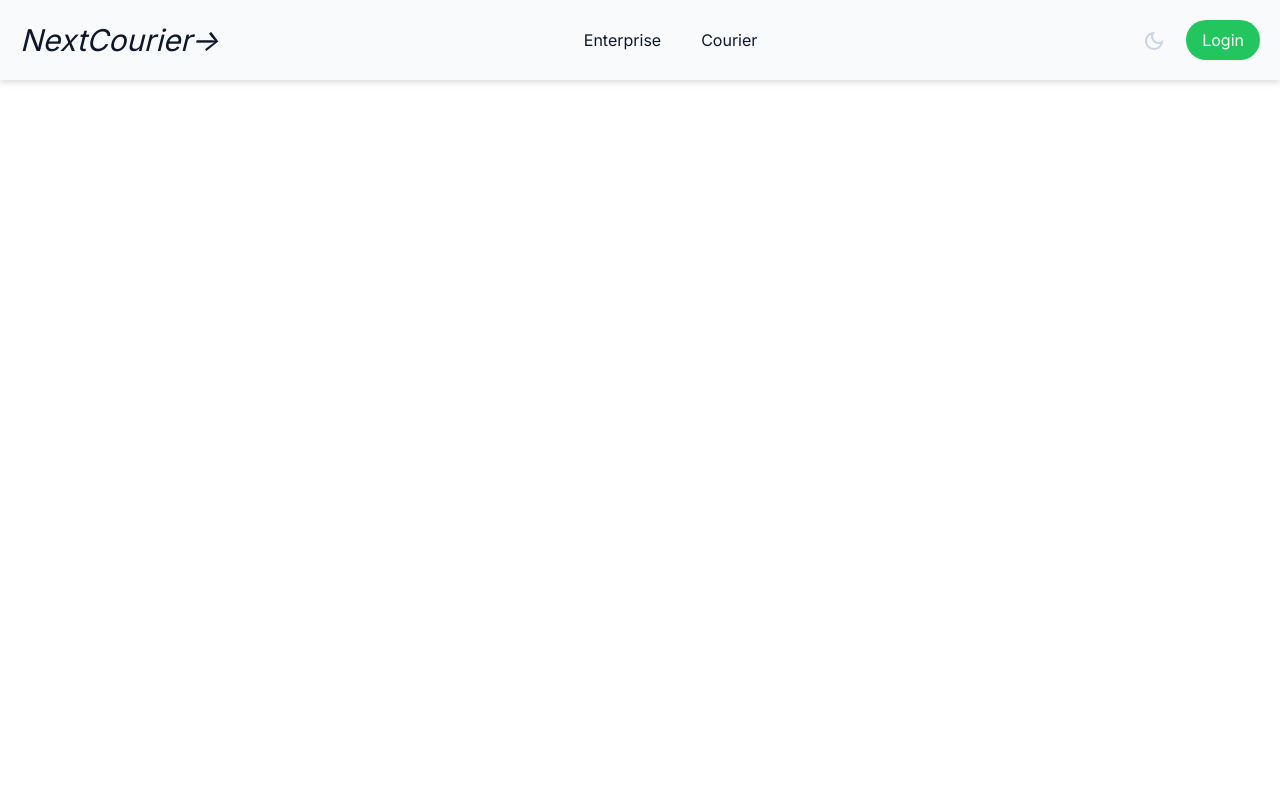
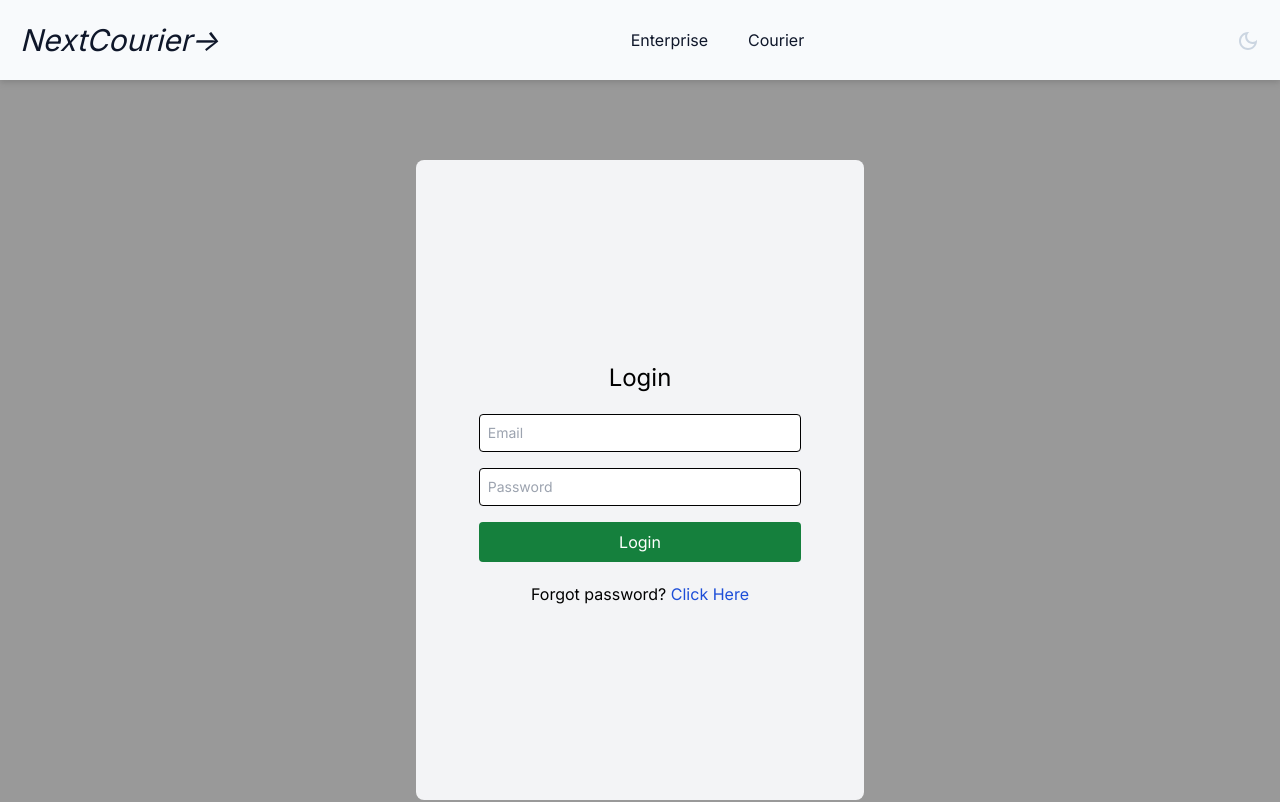
Before and after one commit to sayem499/Courier-NextJs-App, a Next.js app in the folder frontend/courier-next-app/: page /admin in a window 1280 px wide. Shown: the top 802 px of the page. Built offline with nearby package versions, Linux system fonts and the light colour scheme.

Commit message:
Created admin login page and added login functionalities, also added check token restrictions for admins.

```diff
--- a/frontend/courier-next-app/app/admin/page.tsx
+++ b/frontend/courier-next-app/app/admin/page.tsx
@@ -1,9 +1,61 @@
-import React from 'react'
+"use client"
+import React, { useEffect, useState } from 'react';
+import { useAppSelector, useAppDispatch } from "../hooks";
+import { useRouter } from 'next/navigation';
+import { useLoginAdminMutation } from "@/redux/admin/adminApiSlice";
+import { setAdminData } from "@/redux/admin/adminSlice";
+import { toast } from 'react-toastify';
+
 
 const Admin = () => {
+  const [admin_email, setEmail] = useState('');
+  const [admin_password, setPassword] = useState('');
+  const [loginAdmin, {isSuccess}] = useLoginAdminMutation();
+  const dispatch = useAppDispatch();
+  const router = useRouter();
+
+  const loginHndler = async (event: React.MouseEvent<HTMLButtonElement>) => {
+    event.preventDefault();
+
+    try{
+      const res = await loginAdmin({admin_email, admin_password}).unwrap();
+      dispatch(setAdminData({...res}));
+      if(isSuccess){
+        router.push('admin/dashboard');
+      }
+    }catch(err: any){
+      toast.error(err?.data?.message || err.error);
+    }
+  }
+
   return (
-    <div className='h-[100%] w-[100%] '></div>
+    <div className="flex flex-col items-center justify-center h-[100%] w-[100%] bg-black/[0.4]" >
+      <div className="flex flex-col rounded-lg justify-center items-center h-[80%] w-[35%] dark:bg-slate-600 bg-gray-100">
+
+        <form className=" flex flex-col justify-center items-center w-[90%] h-[90%]">
+          <span className='sm:mt-2 sm: mb-3 text-2xl text-black dark:text-white'>Login</span>
+
+          <input value={admin_email} onChange={e => { setEmail(e.target.value) }}
+            className='text-black text-sm m-2 p-2 w-4/5 rounded border-black border'
+            placeholder='Email'
+            type='email' name='admin_email'></input>
+
+          <input value={admin_password} onChange={e => { setPassword(e.target.value) }}
+            className='text-black text-sm m-2 p-2 w-4/5 rounded border-black border'
+            placeholder='Password'
+            type='password' name='admin_password'></input>
+
+          <button onClick={(e) => loginHndler(e)} className="bg-green-700 mt-2 ml-2 mr-2 mb-5 w-4/5
+                hover:bg-green-500 text-white  py-2 px-4 rounded">
+            Login
+          </button>
+          <span>Forgot password? <a href='' className="text-blue-700 dark:text-blue-400 hover:text-blue-500 ">Click Here</a></span>
+        </form>
+      </div>
+    </div>
   )
+
+
 }
 
 export default Admin
--- a/frontend/courier-next-app/app/home/page.tsx
+++ b/frontend/courier-next-app/app/home/page.tsx
@@ -16,7 +16,7 @@ function Home() {
 
   return (
     <div className="h-[100%] w-[100%] flex flex-col">
-      <div className="h-[30%] w-[100%] flex ml-20">
+      <div className="h-[30%] w-[100%] flex ">
 
       </div>
       <div className="h-[20%] w-[80%] flex justify-start ml-20">
--- a/frontend/courier-next-app/app/parcel/page.tsx
+++ b/frontend/courier-next-app/app/parcel/page.tsx
@@ -88,10 +88,10 @@ const columns = [
  }
 
   return (
-    <div className="h-[100%] w-[100%] flex flex-col">
+    <div className="h-[100%] w-[100%] flex flex-col overflow-auto">
 
       <div className='h-[100%] w-[100%] flex items-center justify-center'>
-        <div className='h-[100%] w-[70%] flex items-center justify-center overflow-auto'>
+        <div className='h-[100%] w-[70%] flex items-center justify-center '>
           <Table data={parcels} columns={columns}/>
           </div>
 
--- a/frontend/courier-next-app/app/payment/page.tsx
+++ b/frontend/courier-next-app/app/payment/page.tsx
@@ -1,3 +1,4 @@
+"use client"
 import React, {useEffect} from 'react';
 import { useAppSelector } from '../hooks';
 import { useRouter } from 'next/navigation';
--- a/frontend/courier-next-app/components/header.tsx
+++ b/frontend/courier-next-app/components/header.tsx
@@ -6,9 +6,12 @@ import React, { useState, useEffect } from 'react';
 import Dropdownmenu from './dropdownmenu';
 import { useLogoutMutation } from '@/redux/users/userApiSlice';
 import { useCheckTokenMutation } from '@/redux/users/userApiSlice';
+import { useCheckTokenAdminMutation } from '@/redux/admin/adminApiSlice';
+import { useLogoutAdminMutation } from '@/redux/admin/adminApiSlice';
+import { logoutAdmin } from '@/redux/admin/adminSlice';
 import { logout } from '@/redux/users/userSlice';
 import { useAppDispatch, useAppSelector } from '@/app/hooks';
-import { useRouter } from 'next/navigation';
+import { useRouter, usePathname } from 'next/navigation';
 import Login from './login';
 import Nav from './nav_options';
 import GpsFixedIcon from '@mui/icons-material/GpsFixed';
@@ -24,15 +27,24 @@ const Header: React.FC = () => {
 
     const dispatch = useAppDispatch();
     const router = useRouter();
+    const path = usePathname();
     const [logoutApi] = useLogoutMutation();
     const [ checkToken ] = useCheckTokenMutation();
+    const [logoutAdminApi] = useLogoutAdminMutation();
+    const [ checkAdminToken ] = useCheckTokenAdminMutation();
     const { user } = useAppSelector(state => state.userState);
+    const { admin } = useAppSelector( state => state.adminState);
 
     useEffect(() => {
 
         if (user) {
             tokenCheck();
             router.push('/home');
+        }
+
+        if(admin){
+            adminTokenCheck();
+            router.push('/admin');
         }
 
         const themePreference = window.matchMedia('(prefers-color-scheme: dark)').matches;
@@ -59,6 +71,21 @@ const Header: React.FC = () => {
                 toast.error('Please login again!');
             }
 
+        }
+    }
+
+    const adminTokenCheck = async () => {
+        try{
+            await checkAdminToken().unwrap();
+            return;
+        }catch(err: any){
+            if(err?.data?.message === 'Not authorizied, no token!'){
+                await logoutAdminApi().unwrap();
+                dispatch(logoutAdmin());
+                router.push('/admin');
+                toast.error(err?.data?.message || err.error );
+                toast.error('Please login again!');
+            }
         }
     }
 
@@ -108,19 +135,19 @@ const Header: React.FC = () => {
 
                 <span className="text-sm text-slate-900 dark:text-slate-300 md:text-xl xl:text-3xl ml-5 italic ">NextCourier-&gt;</span>
 
-                { user && <button className=' sm:flex items-center justify-center hidden h-[60%] w-[10%]
-                    dark:border  rounded-lg text-sm shadow-md' onClick={openTrack}><GpsFixedIcon className='text-sm mr-1' />Track Parcel</button> }
+                { user ? <button className=' sm:flex items-center justify-center hidden h-[60%] w-[10%]
+                    dark:border  rounded-lg text-sm shadow-md' onClick={openTrack}><GpsFixedIcon className='text-sm mr-1' />Track Parcel</button> : '' }
 
                 <Nav user={user} />
 
 
-                {user && <div className='sm:flex items-center justify-center hidden w-[10%] h-[60%]'>
+                { user ? <div className='sm:flex items-center justify-center hidden w-[10%] h-[60%]'>
 
                     <button className='h-[100%] w-[100%] border rounded-lg text-sm dark:bg-transparent
                      hover:text-white text-slate-100 bg-blue-500' onClick={routeNewParcel}>Create Parcel</button>
 
 
-                 </div>
+                 </div> : ''
                 }
 
 
@@ -136,7 +163,7 @@ const Header: React.FC = () => {
                             className="mr-5 rounded-full bg-red-500
                         px-4 py-2 text-gray-50 hover:text-white">Logout</button>
 
-                            : <button onClick={(event) => openLogin(event)}
+                            : path === '/admin' ? '' : <button onClick={(event) => openLogin(event)}
                                 className="mr-5 rounded-full bg-green-500
                         px-4 py-2 text-gray-50 hover:text-white">Login</button>
                     }
--- a/frontend/courier-next-app/components/login.tsx
+++ b/frontend/courier-next-app/components/login.tsx
@@ -46,7 +46,7 @@ const Login: React.FC<{closeLogin: (event: React.MouseEvent<HTMLDivElement, Mous
 
           <button onClick={(e) => loginHndler(e)} className="bg-green-700 mt-2 ml-2 mr-2 mb-5 w-4/5
                 hover:bg-green-500 text-white  py-2 px-4 rounded">
-            Sign up
+           Login
           </button>
           <span>Forgot password? <a href='' className="text-blue-700 dark:text-blue-400 hover:text-blue-500 ">Click Here</a></span>
         </form>
--- a/frontend/courier-next-app/redux/admin/adminSlice.ts
+++ b/frontend/courier-next-app/redux/admin/adminSlice.ts
@@ -30,11 +30,11 @@ export const adminSlice = createSlice({
             localStorage.setItem('admin', JSON.stringify(action.payload))
         },
 
-        logout: () => {
+        logoutAdmin: () => {
             localStorage.removeItem('admin')
         },
     },
 })
 
-export const { resetAdmin, setAdminData, logout } = adminSlice.actions;
+export const { resetAdmin, setAdminData, logoutAdmin } = adminSlice.actions;
 export default adminSlice.reducer
```
